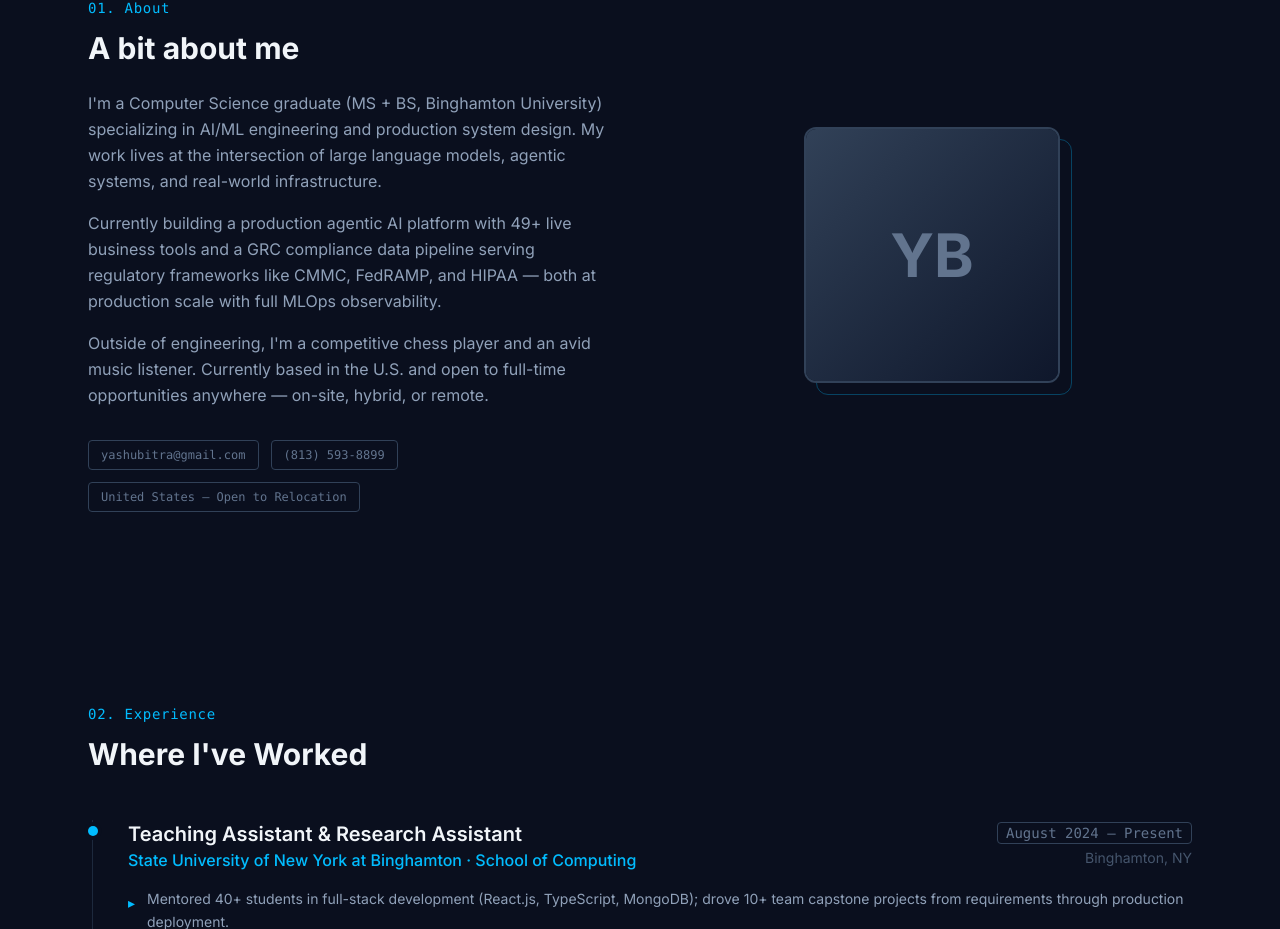
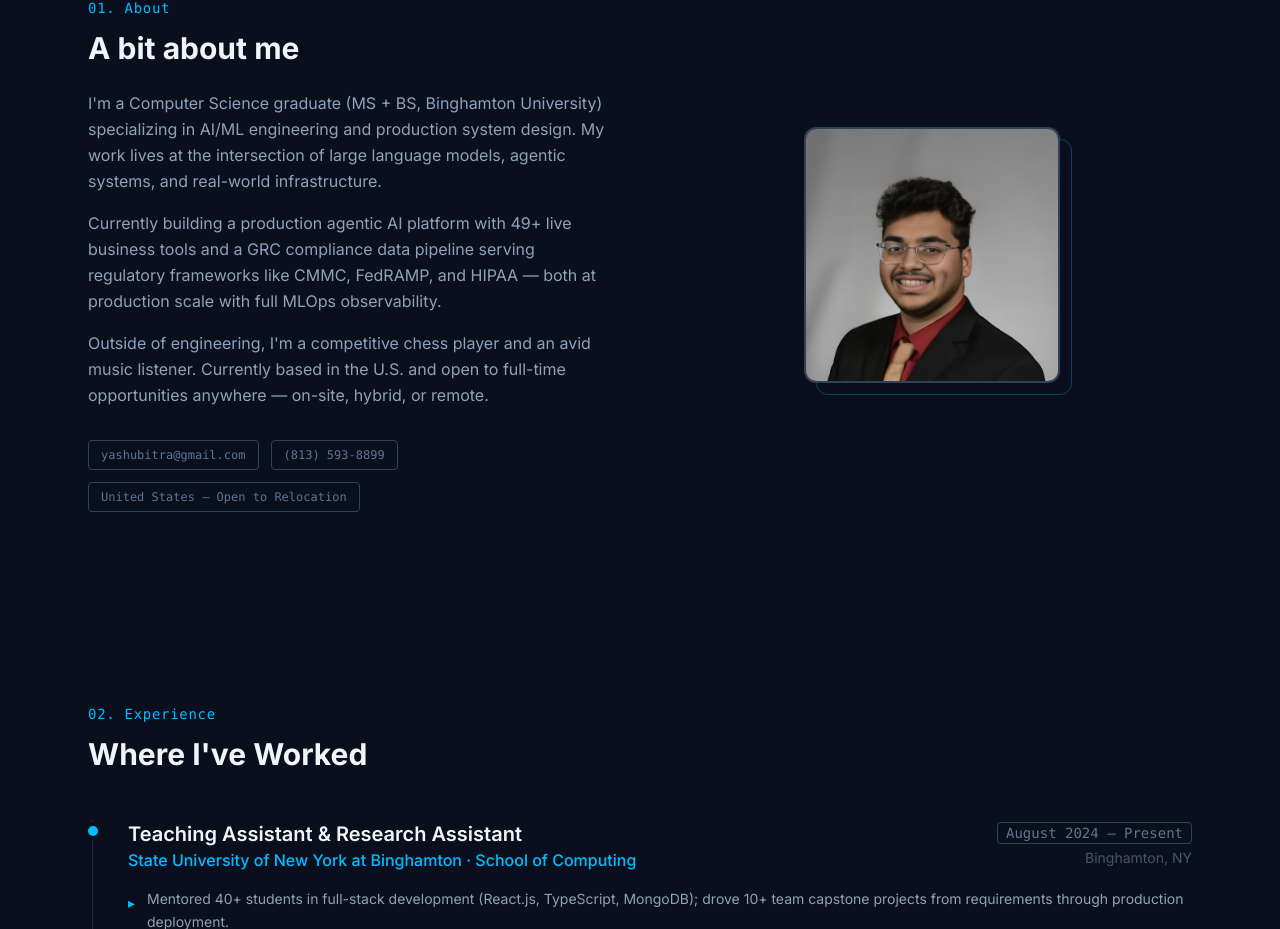
Before and after one commit to yashzord/portfolio, a Next.js app: page / in a window 1280 px wide. Shown: the part 898-1827 px from the top of the page. Built offline with nearby package versions, Linux system fonts and the light colour scheme.

Commit message:
Add headshot photo to About section

```diff
--- a/components/About.tsx
+++ b/components/About.tsx
@@ -1,3 +1,4 @@
+import Image from "next/image";
 import { personal } from "@/data/resume";
 
 export default function About() {
@@ -37,9 +38,13 @@ export default function About() {
         <div className="flex justify-center">
           <div className="relative">
             <div className="w-64 h-64 rounded-xl overflow-hidden border-2 border-slate-700 relative z-10">
-              <div className="w-full h-full bg-gradient-to-br from-slate-700 to-slate-900 flex items-center justify-center">
-                <span className="text-6xl font-bold text-slate-500">YB</span>
-              </div>
+              <Image
+                src="/headshot.jpg"
+                alt="Yashwant Bitra"
+                width={256}
+                height={256}
+                className="w-full h-full object-cover object-top"
+              />
             </div>
             <div className="absolute -bottom-3 -right-3 w-64 h-64 rounded-xl border border-sky-400/30 z-0" />
           </div>
```
Also changed, not shown: public/headshot.jpg (added).
